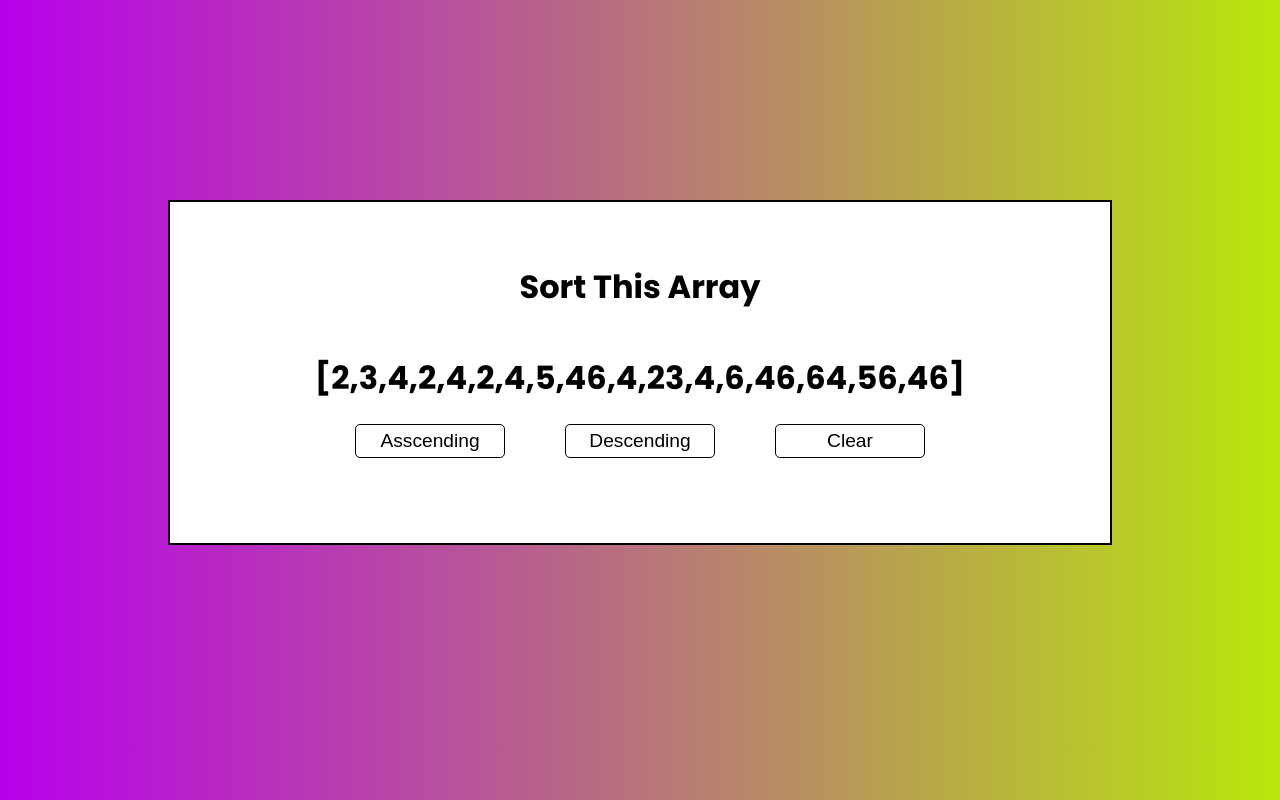
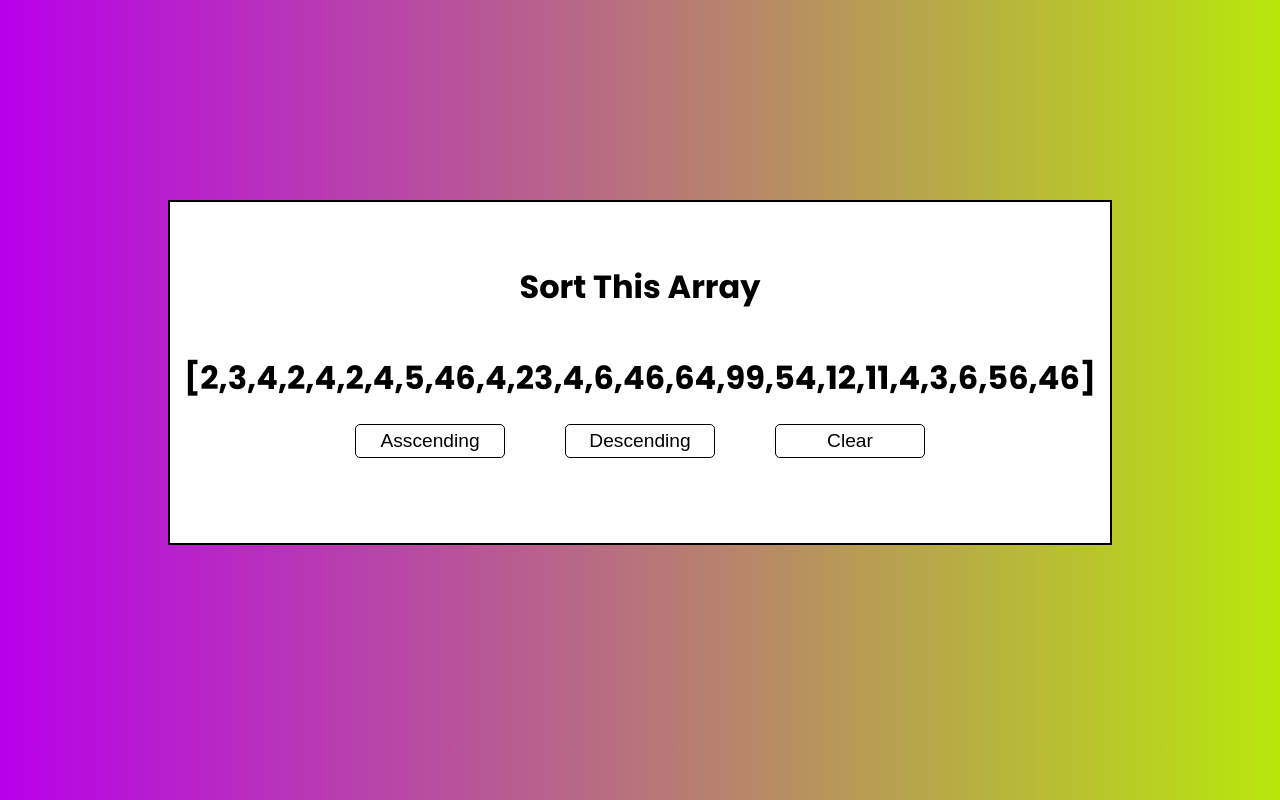
Before and after one commit to HassanShanJava/AI-Class-09, a plain HTML site: page index.html in a window 1280 px wide. Drawn offline with Linux system fonts and the light colour scheme.

Commit message:
sorting array

```diff
--- a/index.html
+++ b/index.html
@@ -11,7 +11,7 @@
     <div class="box">
       <h1 class="heading">Sort This Array</h1>
 
-      <h1 id="list">[2,3,4,2,4,2,4,5,46,4,23,4,6,46,64,56,46]</h1>
+      <h1 id="list">[2,3,4,2,4,2,4,5,46,4,23,4,6,46,64,99,54,12,11,4,3,6,56,46]</h1>
 
       <div class="inner-box">
         <form onclick="asscending(); return false">
```
